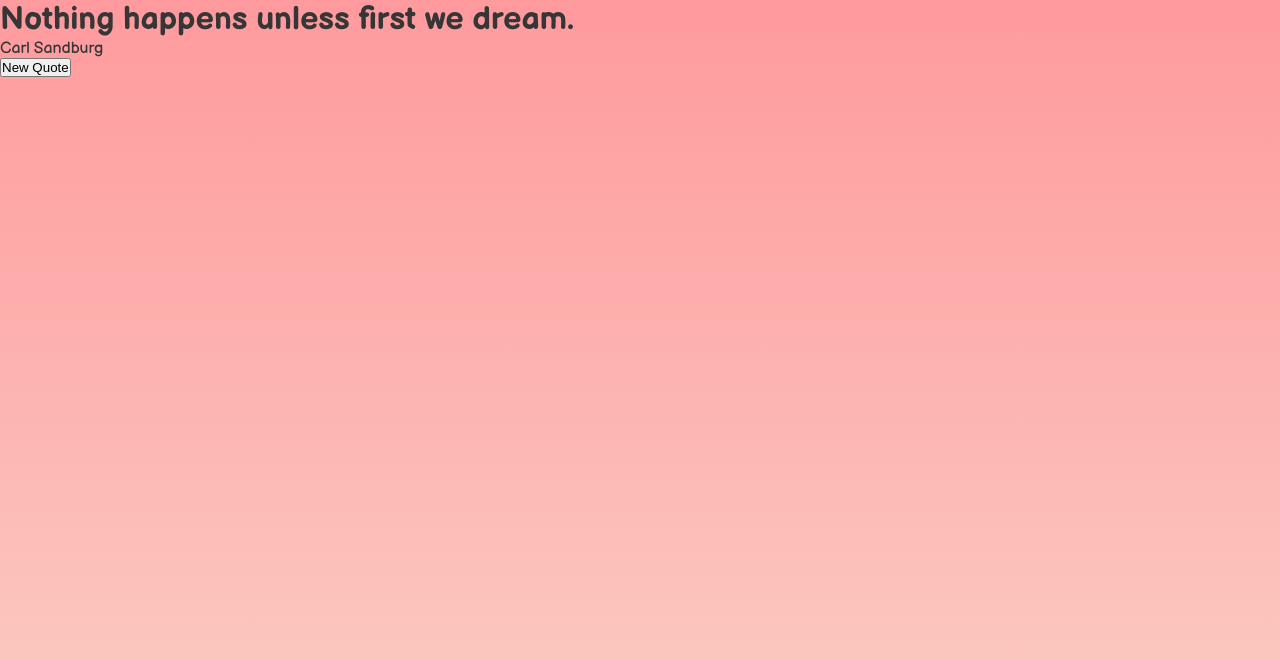
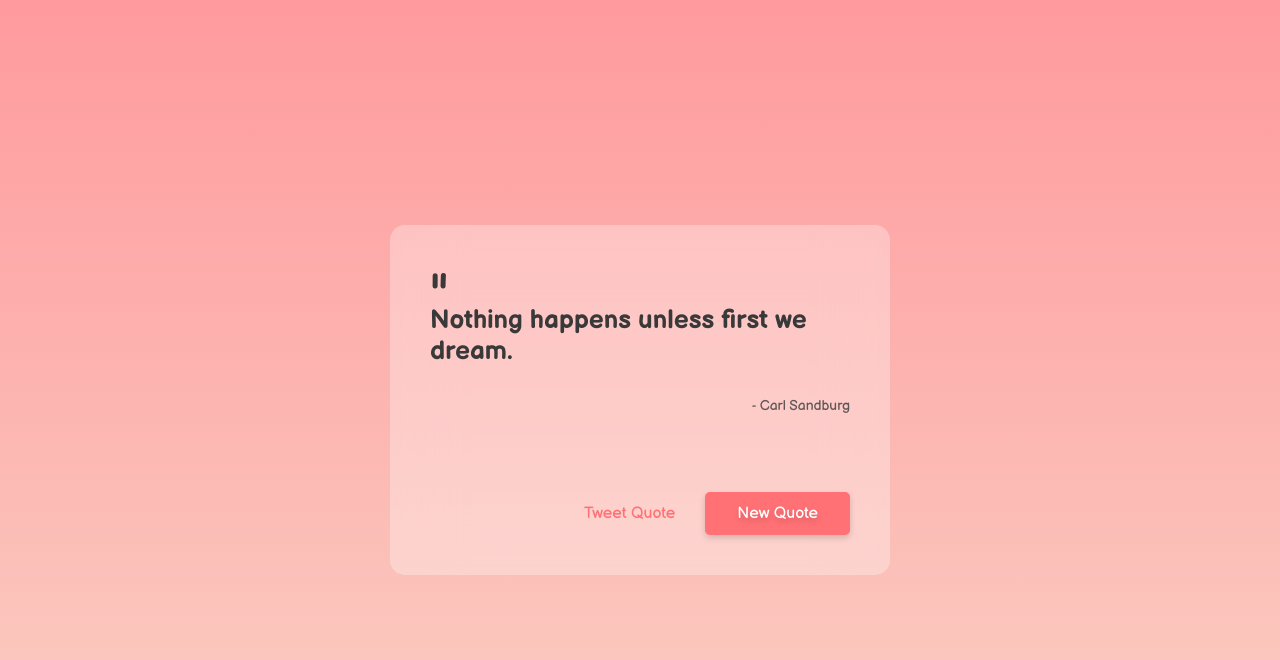
Before and after one commit to darbazali/random-quote-machine, a React (Vite) app: page / in a window 1280 px wide. Shown: the top 660 px of the page. Built offline with nearby package versions, Linux system fonts and the light colour scheme; no server answers.

Commit message:
code format

```diff
--- a/src/QuoteBox.js
+++ b/src/QuoteBox.js
@@ -1,38 +1,42 @@
-
-import React, { useState, useEffect} from 'react'
-import defaultQuots from './defaultQuots'
+import React, { useState, useEffect } from "react";
+import defaultQuots from "./defaultQuots";
 
 const QuoteBox = () => {
-
   const getRandomItem = (array) =>
-  array[Math.floor(Math.random() * array.length)];
+    array[Math.floor(Math.random() * array.length)];
 
   const [quotes, setQuotes] = useState(defaultQuots);
-  const [quote, setQuote] = useState( getRandomItem(quotes))
+  const [quote, setQuote] = useState(getRandomItem(quotes));
 
+  useEffect(() => {
+    const url = "https://type.fit/api/quotes";
+    fetch(url)
+      .then((res) => res.json())
+      .then((data) => setQuotes(data));
+  }, []);
 
-  useEffect( () => {
-      const url = "https://type.fit/api/quotes";
-      fetch( url )
-      .then( res => res.json())
-      .then( data => setQuotes(data))
+  function handleNewQuote() {
+    setQuote(getRandomItem(quotes));
+  }
 
-  }, [])
+  return (
+    <div id="quote-box">
+      <span id="quote-mark">"</span>
+      <h3 id="text">{quote.text}</h3>
 
+      <p id="author">- {quote.author}</p>
 
-    function handleNewQuote() {
-        setQuote( getRandomItem(quotes))
-    }
+      <div id="box-buttons">
+        <a href="#" id="tweet-quote">
+          Tweet Quote
+        </a>
 
-
-
-   return (
-     <div>
-        <h1>{quote.text}</h1>
-        <p>{quote.author}</p>
-        <button onClick={handleNewQuote}>New Quote</button>
-     </div>
-   );
-}
+        <button className="btn" id="new-quote" onClick={handleNewQuote}>
+          New Quote
+        </button>
+      </div>
+    </div>
+  );
+};
 
 export default QuoteBox;
```
Also changed, not shown: src/defaultQuots.js (indentation only).
